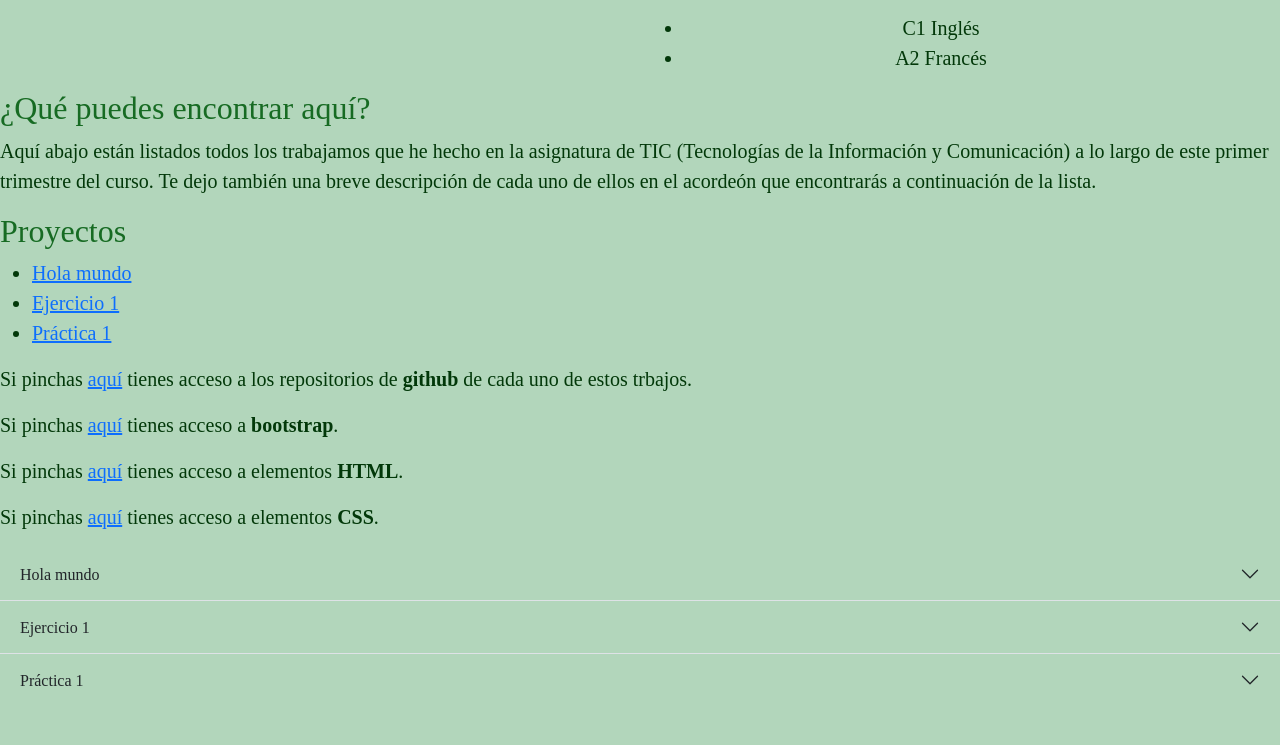
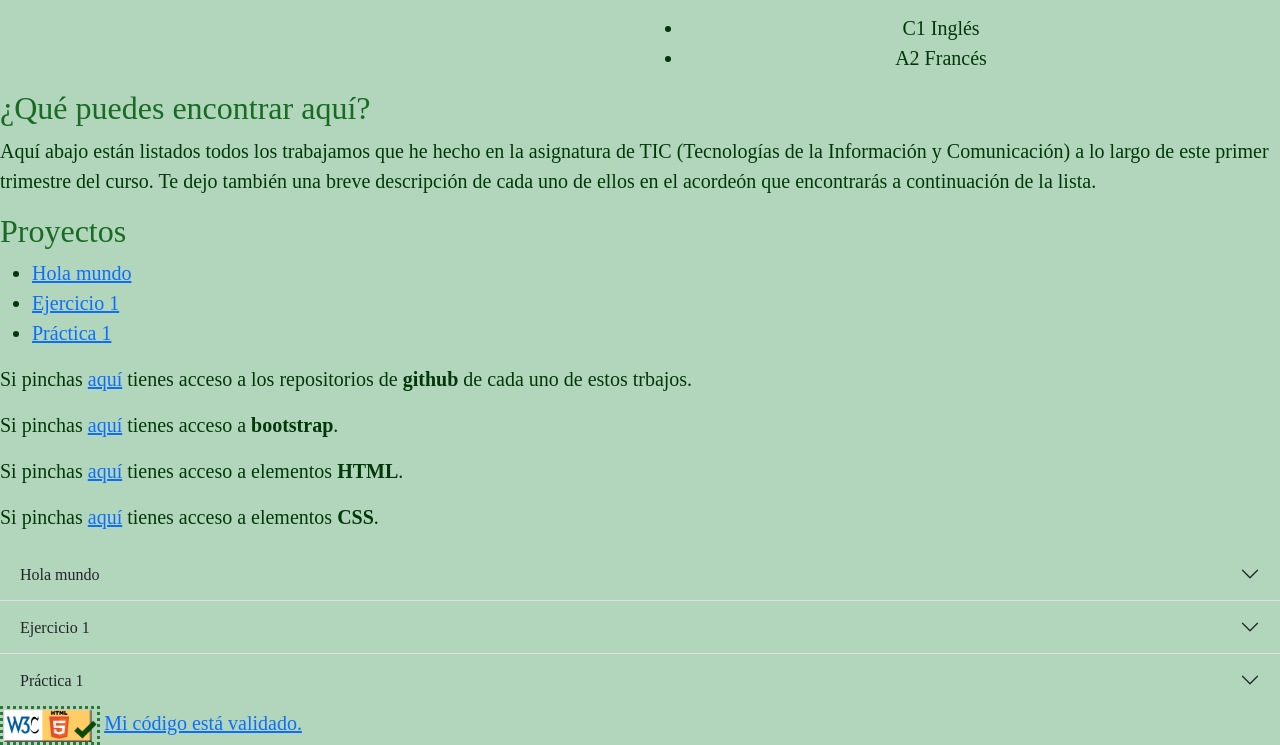
Before and after one commit to Alejandra0990/portada, a plain HTML site: page index.html in a window 1280 px wide. Shown: the part 377-1122 px from the top of the page. Before the commit the page ends 1083 px from the top, so only its background shows below. Drawn offline with nearby package versions, Linux system fonts and the light colour scheme.

Commit message:
ultimas modificaciones
añadir foto de validación, link y carpeta con la imagen de validación

```diff
--- a/index.html
+++ b/index.html
@@ -78,6 +78,8 @@
     </div>
   </div>
 </div>
+<img src="./validacion/W3C_HTML5_certified.png" alt="Trulli" width="100">
+      <a href="https://validator.w3.org/nu/?doc=http%3A%2F%2Fsalescoruna.ddns.net%2Falejandra.delrio%2F">Mi código está validado.</a>
     <script src="https://cdn.jsdelivr.net/npm/bootstrap@5.3.8/dist/js/bootstrap.bundle.min.js" integrity="sha384-FKyoEForCGlyvwx9Hj09JcYn3nv7wiPVlz7YYwJrWVcXK/BmnVDxM+D2scQbITxI" crossorigin="anonymous"></script>
 </body>
 </html>
```
Also changed, not shown: validacion/W3C_HTML5_certified.png (added), 1 other file.
